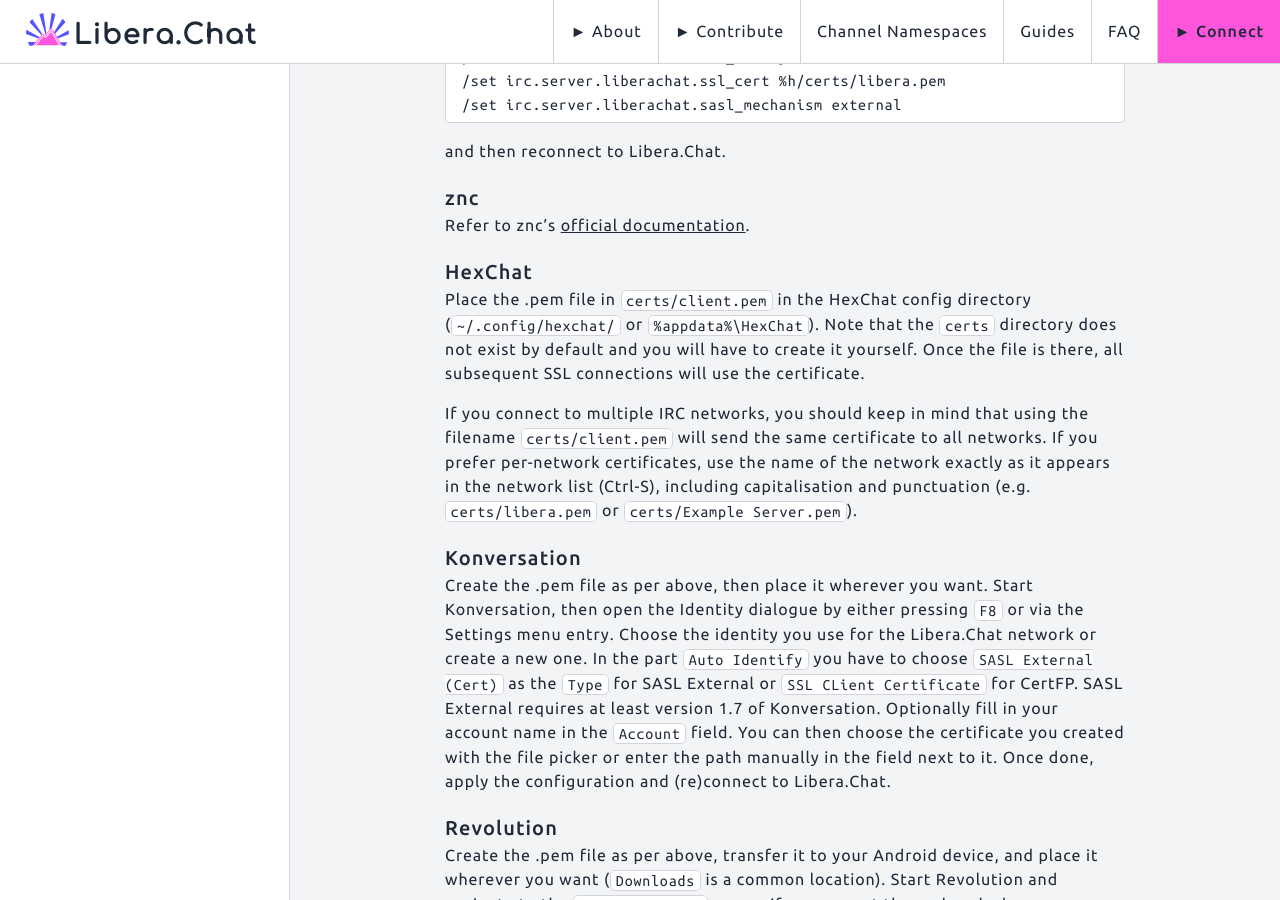
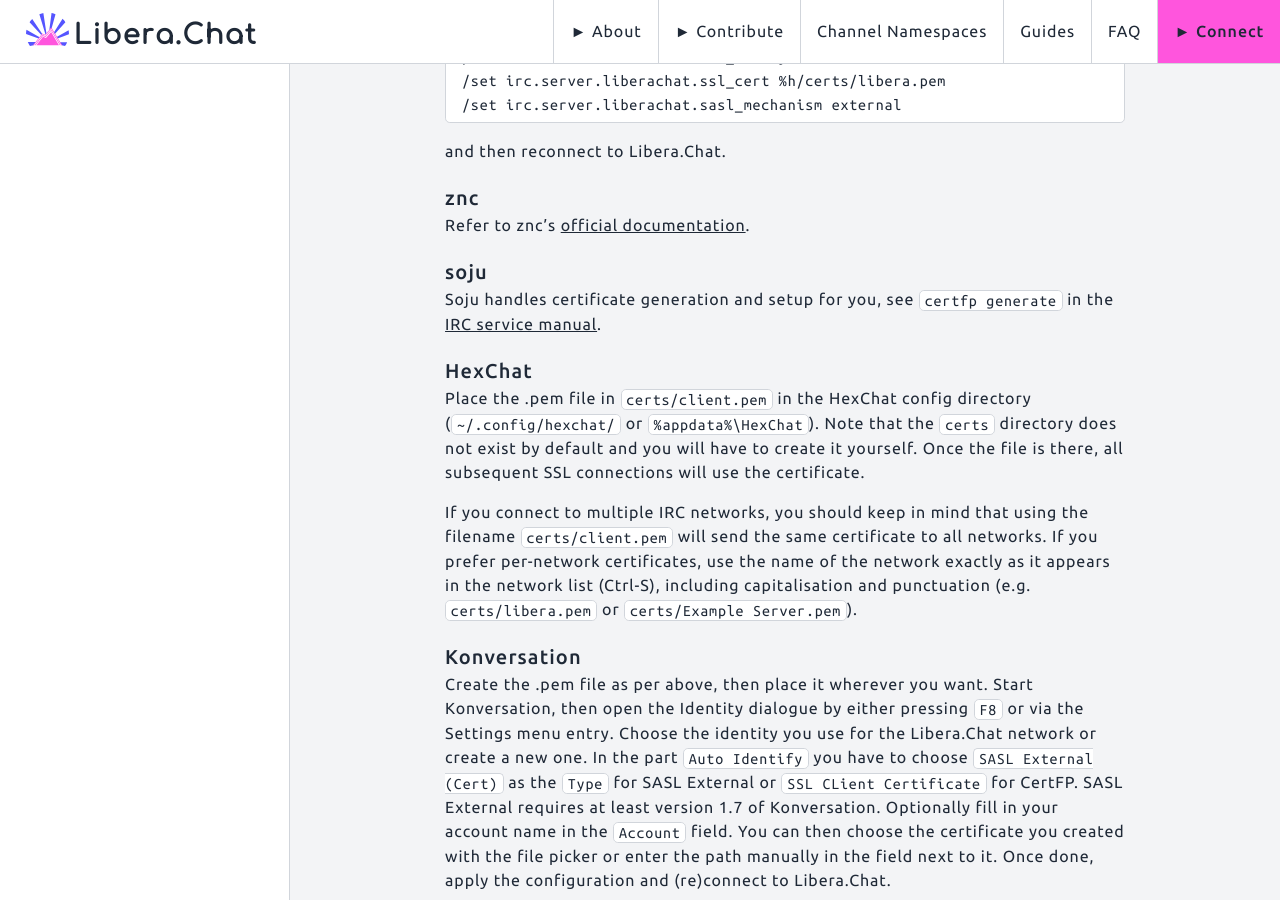
Before and after one commit to Libera-Chat/libera-chat.github.io, a Jekyll site: the page built from content/_guides/certfp.md, in a window 1280 px wide and 900 px high, scrolled down 2059 px. Built offline with Jekyll 4.4.1, drawn with Linux system fonts in a browser that asks for light colours.

Commit message:
document certfp auth via soju

```diff
--- a/content/_guides/certfp.md
+++ b/content/_guides/certfp.md
@@ -122,6 +122,11 @@
 
 Refer to znc's [official documentation](https://wiki.znc.in/Cert).
 
+### soju
+
+Soju handles certificate generation and setup for you, see `certfp generate`
+in the [IRC service manual](https://soju.im/doc/soju.1.html#IRC_SERVICE).
+
 ### HexChat
 
 Place the .pem file in `certs/client.pem` in the HexChat config
```
